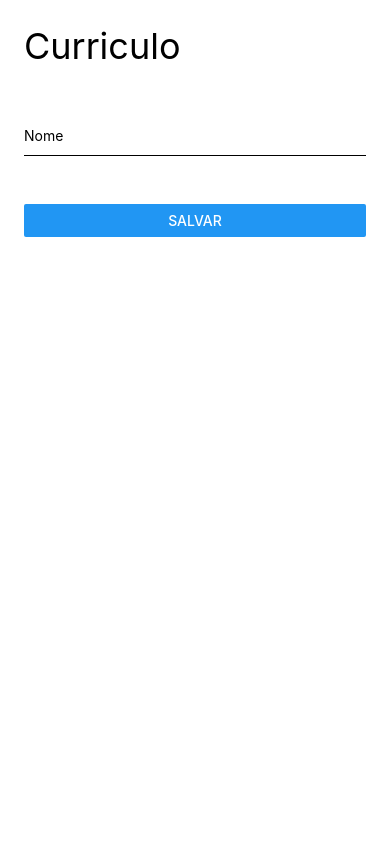
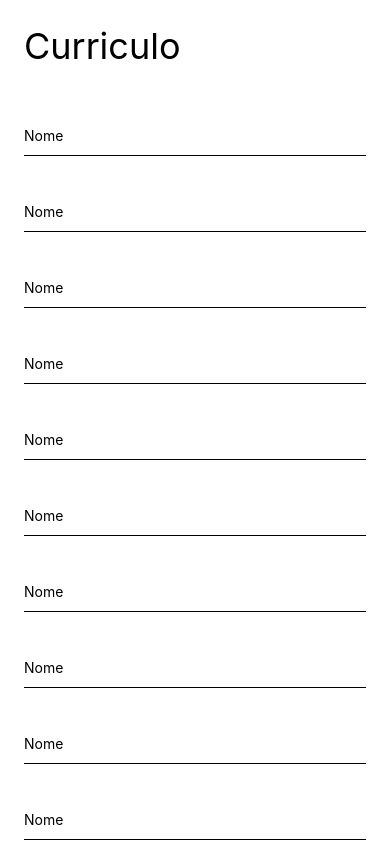
Before and after one commit to OliverJack0/Apps, a React Native app: screen / in a window 390 px wide. Built offline with nearby package versions, Linux system fonts and the light colour scheme.

Commit message:
Update KeyBord.js

```diff
--- a/SRC/components/KeyBord.js
+++ b/SRC/components/KeyBord.js
@@ -19,6 +19,15 @@ const KeyboardAvoidingComponent = () => {
       <TouchableWithoutFeedback onPress={Keyboard.dismiss}>
         <View style={styles.inner}>
           <Text style={styles.header}>Curriculo</Text>
+          <TextInput placeholder="Nome" style={styles.textInput} />
+          <TextInput placeholder="Nome" style={styles.textInput} />
+          <TextInput placeholder="Nome" style={styles.textInput} />
+          <TextInput placeholder="Nome" style={styles.textInput} />
+          <TextInput placeholder="Nome" style={styles.textInput} />
+          <TextInput placeholder="Nome" style={styles.textInput} />
+          <TextInput placeholder="Nome" style={styles.textInput} />
+          <TextInput placeholder="Nome" style={styles.textInput} />
+          <TextInput placeholder="Nome" style={styles.textInput} />
           <TextInput placeholder="Nome" style={styles.textInput} />
 
           <View style={styles.btnContainer}>
```
